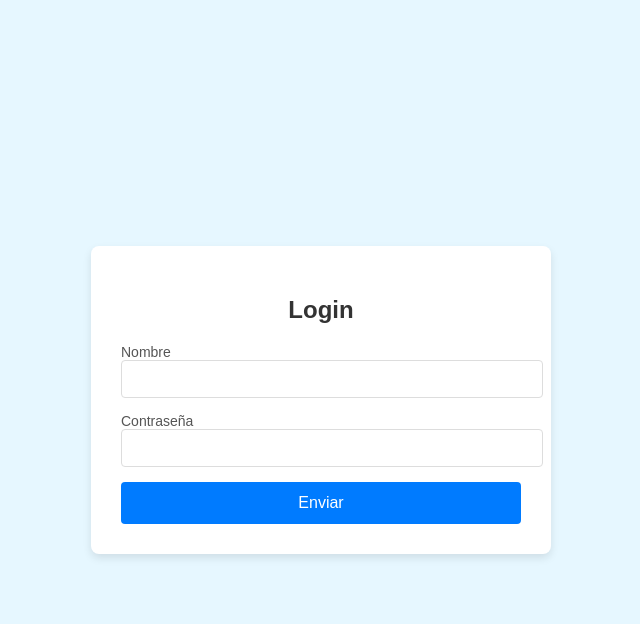
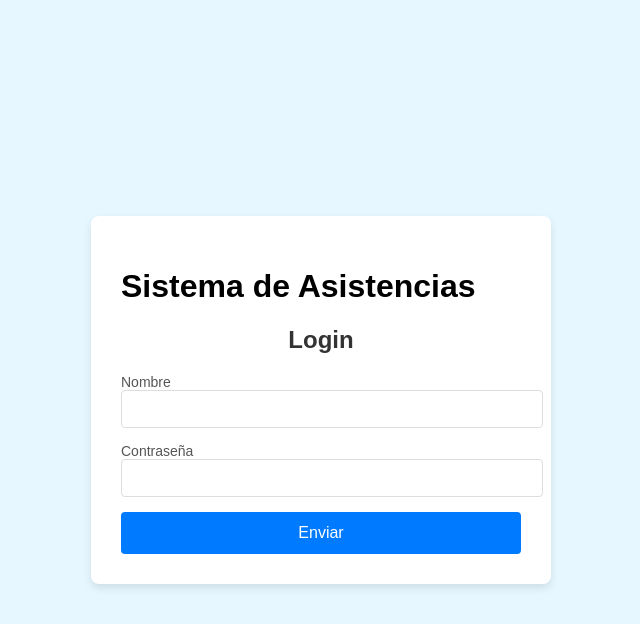
Before and after one commit to VillaYamil/VillaYamil_Trabajo-Final, a PHP site: page / in a window 1280 px wide. Shown: the top 624 px of the page, without its empty margins (319-959 px from the left). Run offline with PHP 8.4, Linux system fonts and the light colour scheme.

Commit message:
agregue yamil villa

```diff
--- a/index.php
+++ b/index.php
@@ -97,6 +97,7 @@
 </head>
 <body>
    <form action="Procesar_login.php" method="POST">
+    <h1>Sistema de Asistencias</h1>
     <h2>Login</h2>
     <div>
         <label for="nombre">Nombre
```
